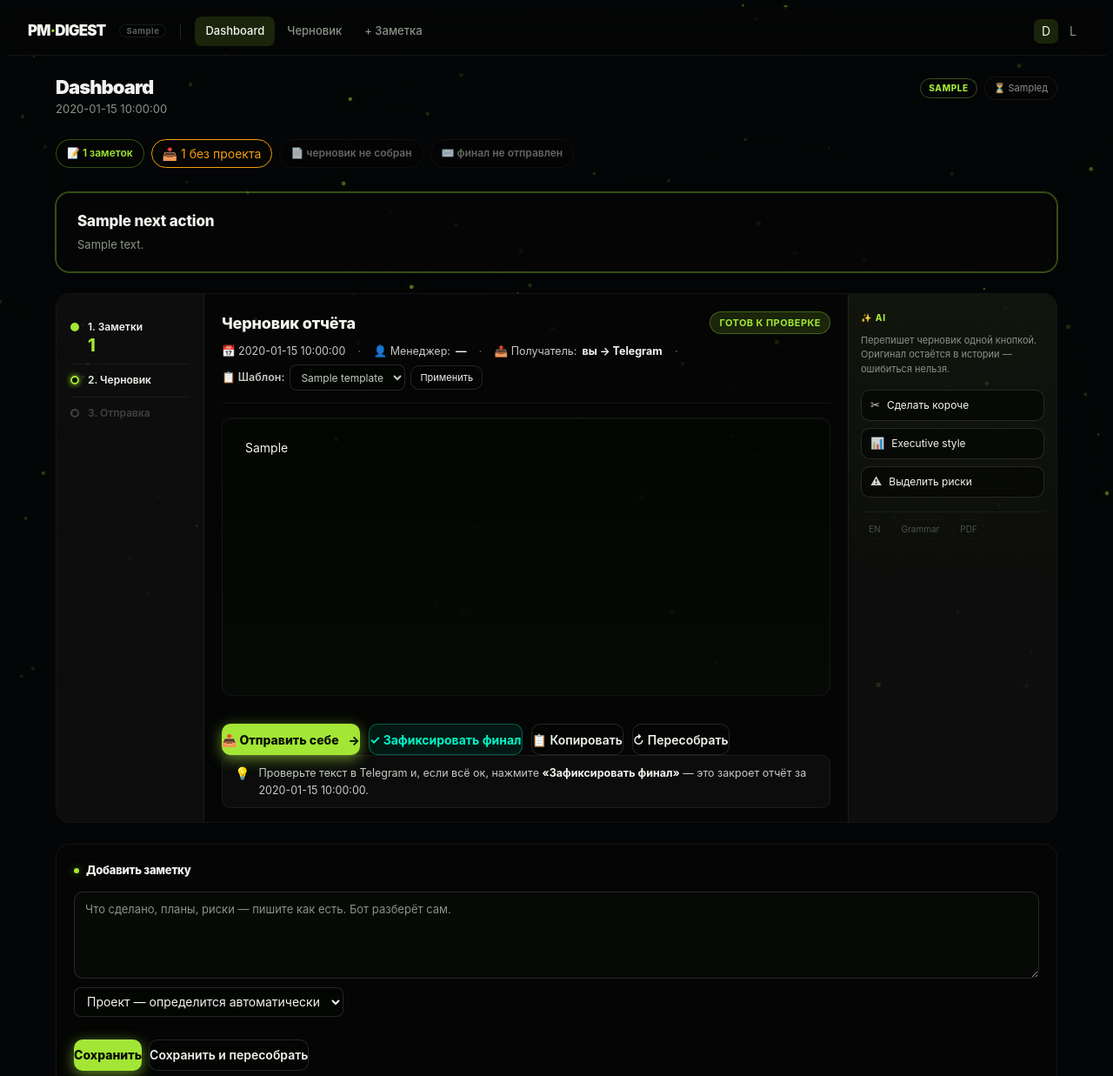
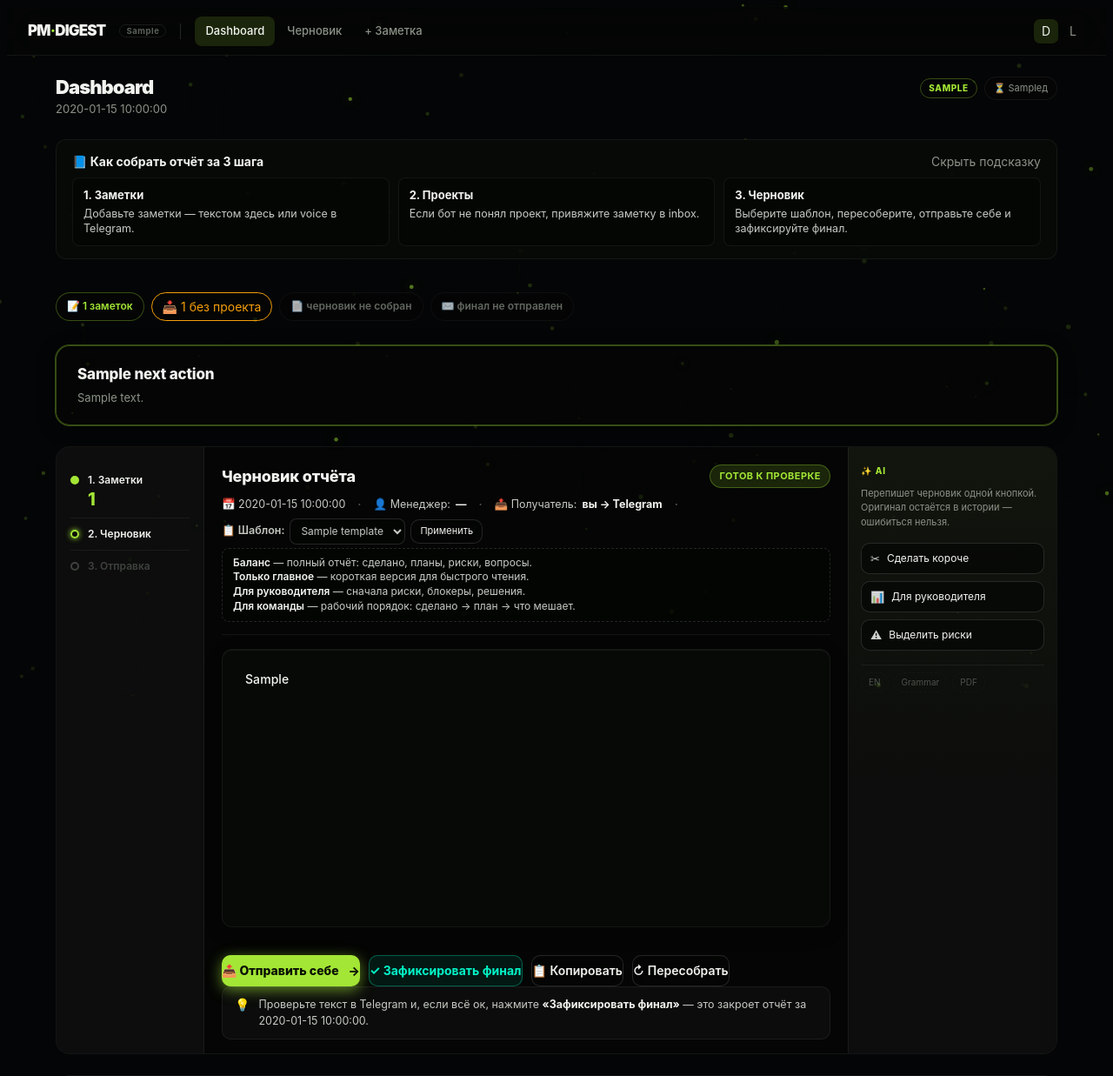
Before and after one commit to grofficial23-gif/Delivery-reports, a FastAPI app: template src/delivery_reports/web/templates/dashboard_v2.html in a window 1280 px wide. Shown: the top 1237 px of the page at 87% size. Run offline with FastAPI, Linux system fonts and the light colour scheme; the template is opened without the code that fills it: most values are stand-ins (such as "Sample title", 1, 10 or a date in 2020); parts of the project's set-up code (start-up, migrations or seed data) failed here and were passed over; some libraries are stand-ins or nearby versions.

Commit message:
Add guided dashboard help and improve report readability

```diff
--- a/src/delivery_reports/config.py
+++ b/src/delivery_reports/config.py
@@ -63,7 +63,7 @@ class Settings:
     #   minor (+0.1.0) — new user-visible product feature
     #   major (+1.0.0) — incompatible change or release milestone
     # Override at deploy time via APP_VERSION env var.
-    app_version: str = "v2.24.1"
+    app_version: str = "v2.24.2"
 
 
 def load_settings() -> Settings:
@@ -93,5 +93,5 @@ def load_settings() -> Settings:
             for u in os.getenv("SUPER_ADMIN_USERNAMES", "PM_vibe").split(",")
             if u.strip()
         ),
-        app_version=(os.getenv("APP_VERSION", "v2.24.1").strip() or "v2.24.1"),
+        app_version=(os.getenv("APP_VERSION", "v2.24.2").strip() or "v2.24.2"),
     )
--- a/src/delivery_reports/web/static/v2/dashboard_v2.css
+++ b/src/delivery_reports/web/static/v2/dashboard_v2.css
@@ -2529,3 +2529,110 @@ details.v2-inbox-more[open] .v2-inbox-more-summary::before { content: "▾"; }
   .v2-inbox-bind-btn { width: 100%; justify-content: center; }
 }
 /* PMD:V2:INBOX_BIND:end ─────────────────────────────── */
+
+
+/* PMD:V2:DRAFT_READABILITY:start ─────────────────────────
+   Step 28 — Make draft text high-contrast and readable across
+   all themes (dark-lime, light-lime, wave-blue). The paper
+   used translucent var(--surface) which let the animated
+   canvas bleed through. We promote it to --surface-strong
+   and remove the gradient overlay that was washing out text.
+   ──────────────────────────────────────────────────────── */
+.v2-draft-paper,
+.v2-draft-paper.v2-draft-paper {
+  background: var(--surface-strong) !important;
+  color: var(--text) !important;
+  font-weight: 450;
+  letter-spacing: 0.005em;
+  text-shadow: none;
+  backdrop-filter: blur(6px);
+  -webkit-backdrop-filter: blur(6px);
+  box-shadow: inset 0 1px 0 rgba(255,255,255,0.05),
+              0 6px 24px rgba(0,0,0,0.10);
+}
+body[data-theme="dark-lime"] .v2-draft-paper {
+  color: #f5f7f1 !important;
+}
+body[data-theme="wave-blue"] .v2-draft-paper {
+  color: #0e1a2e !important;
+}
+body[data-theme="light-lime"] .v2-draft-paper {
+  color: #0c1410 !important;
+}
+/* PMD:V2:DRAFT_READABILITY:end ───────────────────────── */
+
+
+/* PMD:V2:STEP28_TEMPLATE_HELP:start ──────────────────────
+   Step 28 — Template helper text + onboarding box.
+   ──────────────────────────────────────────────────────── */
+.v2-template-help {
+  display: block;
+  margin: 4px 0 0 0;
+  padding: 8px 12px;
+  font-size: 12px;
+  line-height: 1.4;
+  color: var(--text2);
+  background: var(--surface);
+  border: 1px dashed var(--border2);
+  border-radius: 8px;
+}
+.v2-template-help b { color: var(--text); font-weight: 600; }
+
+.v2-onboarding {
+  margin: 0 0 14px;
+  padding: 14px 18px;
+  border: 1px solid var(--border);
+  background: var(--surface-strong);
+  border-radius: 12px;
+}
+.v2-onboarding[hidden] { display: none !important; }
+.v2-onboarding-head {
+  display: flex;
+  align-items: center;
+  gap: 10px;
+  justify-content: space-between;
+  margin-bottom: 8px;
+}
+.v2-onboarding-title {
+  font-size: 14px;
+  font-weight: 700;
+  color: var(--text);
+}
+.v2-onboarding-close {
+  background: transparent;
+  border: 1px solid var(--border2);
+  color: var(--muted);
+  border-radius: 6px;
+  padding: 4px 10px;
+  font-size: 12px;
+  cursor: pointer;
+}
+.v2-onboarding-close:hover { color: var(--text); border-color: var(--text2); }
+.v2-onboarding-list {
+  list-style: none;
+  margin: 0;
+  padding: 0;
+  display: grid;
+  grid-template-columns: repeat(3, 1fr);
+  gap: 10px;
+}
+.v2-onboarding-list li {
+  padding: 10px 12px;
+  border-radius: 8px;
+  background: var(--surface);
+  font-size: 12.5px;
+  line-height: 1.4;
+  color: var(--text2);
+  border: 1px solid var(--border);
+}
+.v2-onboarding-list b {
+  display: block;
+  color: var(--text);
+  font-weight: 700;
+  margin-bottom: 4px;
+  font-size: 13px;
+}
+@media (max-width: 760px) {
+  .v2-onboarding-list { grid-template-columns: 1fr; }
+}
+/* PMD:V2:STEP28_TEMPLATE_HELP:end ─────────────────────── */
--- a/src/delivery_reports/web/templates/dashboard_v2.html
+++ b/src/delivery_reports/web/templates/dashboard_v2.html
@@ -171,6 +171,34 @@
         </div>
       </div>
 
+      <!-- ── A2. Onboarding 3-step guide (localStorage-hideable) ─ -->
+      <section class="v2-onboarding" id="v2-onboarding" aria-label="Как собрать отчёт">
+        <div class="v2-onboarding-head">
+          <div class="v2-onboarding-title">📘 Как собрать отчёт за 3 шага</div>
+          <button type="button" class="v2-onboarding-close" id="v2-onboarding-close" aria-controls="v2-onboarding">
+            Скрыть подсказку
+          </button>
+        </div>
+        <ol class="v2-onboarding-list">
+          <li><b>1. Заметки</b>Добавьте заметки — текстом здесь или voice в Telegram.</li>
+          <li><b>2. Проекты</b>Если бот не понял проект, привяжите заметку в inbox.</li>
+          <li><b>3. Черновик</b>Выберите шаблон, пересоберите, отправьте себе и зафиксируйте финал.</li>
+        </ol>
+      </section>
+      <script>
+        (function(){
+          var key = "pmd:onboarding-hidden:v1";
+          var box = document.getElementById("v2-onboarding");
+          var btn = document.getElementById("v2-onboarding-close");
+          if (!box || !btn) return;
+          try { if (localStorage.getItem(key) === "1") box.hidden = true; } catch(e){}
+          btn.addEventListener("click", function(){
+            box.hidden = true;
+            try { localStorage.setItem(key, "1"); } catch(e){}
+          });
+        })();
+      </script>
+
       <!-- ── B. Status strip ─────────────────────────────────── -->
       <div class="v2-status-strip" aria-label="Статус сегодня">
         <span class="v2-status-chip {% if summary.notes_count > 0 %}chip-ok{% else %}chip-neutral{% endif %}">
@@ -281,6 +309,12 @@
                 <button type="submit" class="v2-btn ghost v2-btn-xs">Применить</button>
               </form>
             </div>
+            <div class="v2-template-help" aria-live="polite">
+              <b>Баланс</b> — полный отчёт: сделано, планы, риски, вопросы.<br/>
+              <b>Только главное</b> — короткая версия для быстрого чтения.<br/>
+              <b>Для руководителя</b> — сначала риски, блокеры, решения.<br/>
+              <b>Для команды</b> — рабочий порядок: сделано → план → что мешает.
+            </div>
           </div>
 
           {% if draft_plain %}
@@ -383,19 +417,19 @@
           {% if draft_plain %}
           <form method="post" action="/draft/revise" style="display:contents;">
             <input type="hidden" name="instruction" value="concise" />
-            <button type="submit" class="v2-btn ghost v2-ai-btn" title="Сократить и убрать лишнее">
+            <button type="submit" class="v2-btn ghost v2-ai-btn" title="Уберёт лишние детали, оставит главное.">
               <span class="v2-ai-btn-ico">✂</span> Сделать короче
             </button>
           </form>
           <form method="post" action="/draft/revise" style="display:contents;">
             <input type="hidden" name="instruction" value="executive" />
-            <button type="submit" class="v2-btn ghost v2-ai-btn" title="Executive style: сухо, по делу, для руководства">
-              <span class="v2-ai-btn-ico">📊</span> Executive style
+            <button type="submit" class="v2-btn ghost v2-ai-btn" title="Сделает акцент на рисках, решениях и следующих шагах.">
+              <span class="v2-ai-btn-ico">📊</span> Для руководителя
             </button>
           </form>
           <form method="post" action="/draft/revise" style="display:contents;">
             <input type="hidden" name="instruction" value="risk_focus" />
-            <button type="submit" class="v2-btn ghost v2-ai-btn" title="Подчеркнуть риски и блокеры">
+            <button type="submit" class="v2-btn ghost v2-ai-btn" title="Найдёт риски и блокеры в черновике.">
               <span class="v2-ai-btn-ico">⚠</span> Выделить риски
             </button>
           </form>
@@ -404,7 +438,7 @@
             <span class="v2-ai-btn-ico">✂</span> Сделать короче
           </button>
           <button type="button" class="v2-btn ghost v2-ai-btn v2-btn-disabled" disabled aria-disabled="true" title="Сначала соберите черновик">
-            <span class="v2-ai-btn-ico">📊</span> Executive style
+            <span class="v2-ai-btn-ico">📊</span> Для руководителя
           </button>
           <button type="button" class="v2-btn ghost v2-ai-btn v2-btn-disabled" disabled aria-disabled="true" title="Сначала соберите черновик">
             <span class="v2-ai-btn-ico">⚠</span> Выделить риски
@@ -513,7 +547,7 @@
             </div>
           </form>
           {% else %}
-          <p class="v2-inbox-no-candidates">Сначала добавьте проект через форму заметки ниже.</p>
+          <p class="v2-inbox-no-candidates">Сначала создайте проект в Super Admin или добавьте проект в форме заметки.</p>
           {% endif %}
         </div>
         {% endfor %}
```
Also changed, not shown: tests/test_web_app.py (+38 -0 lines), docs/ai/CHANGELOG_AI.md.
